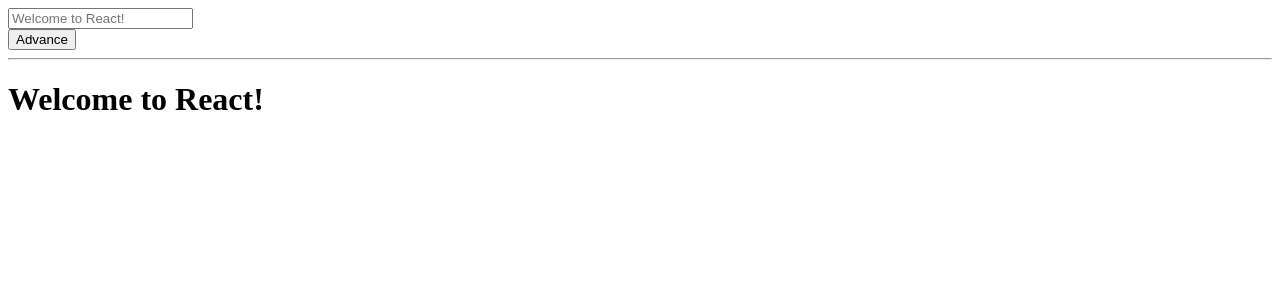
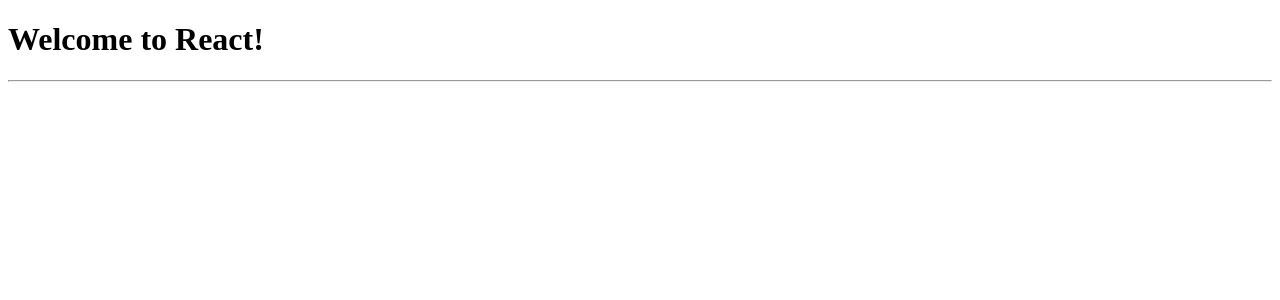
Before and after one commit to thelastjet/react_lifecycle_methods, a React (Create React App) app: page / in a window 1280 px wide. Shown: the top 300 px of the page. Built offline with nearby package versions, Linux system fonts and the light colour scheme.

Commit message:
Added instructions and shell for exercise

```diff
--- a/src/App.jsx
+++ b/src/App.jsx
@@ -3,75 +3,15 @@ import React, { Component } from "react";
 class App extends Component {
   constructor(props) {
     super(props);
-
-    this.state = {
-      text: "Welcome to React!",
-      hasLoaded: false,
-    };
-    this.handleInput = this.handleInput.bind(this);
-    this.handleClick = this.handleClick.bind(this);
-  }
-
-  handleInput(e) {
-    // console.log(e.target.value);
-    this.setState({
-      text: e.target.value,
-    });
-  }
-
-  handleClick() {
-    this.setState({
-      hasLoaded: true,
-    });
-  }
-
-  componentDidMount() {
-    console.log("App - Mount");
-    this.setState({
-      hasLoaded: true,
-    });
-  }
-
-  componentDidUpdate(prevProps, prevState) {
-    console.log("App - Update (prevProps)", prevProps);
-    console.log("App - Update (prevState)", prevState);
-  }
-
-  componentWillUnmount() {
-    console.log("App - Unmount");
   }
 
   render() {
-    if (this.state.hasLoaded) {
-      console.log("App - Render (has Loaded)");
-      return (
-        <div>
-          <div>
-            <input
-              placeholder={this.state.text}
-              onChange={this.handleInput}
-            ></input>
-          </div>
-          <div>
-            <button onClick={this.handleClick}>Advance</button>
-          </div>
-          <div>
-            <hr></hr>
-            <h1>
-              {this.props.value} {this.state.text}
-            </h1>
-          </div>
-        </div>
-      );
-    } else {
-      console.log("App - Render (has not loaded)");
-      return (
-        <div>
-          <h1>Loading...</h1>
-          <button onClick={this.handleClick}>Load Page</button>
-        </div>
-      );
-    }
+    return (
+      <div>
+        <h1>Welcome to React!</h1>
+        <hr />
+      </div>
+    );
   }
 }
 
```
Also changed, not shown: 2 other files (tests, documents, lock files or other folders).
